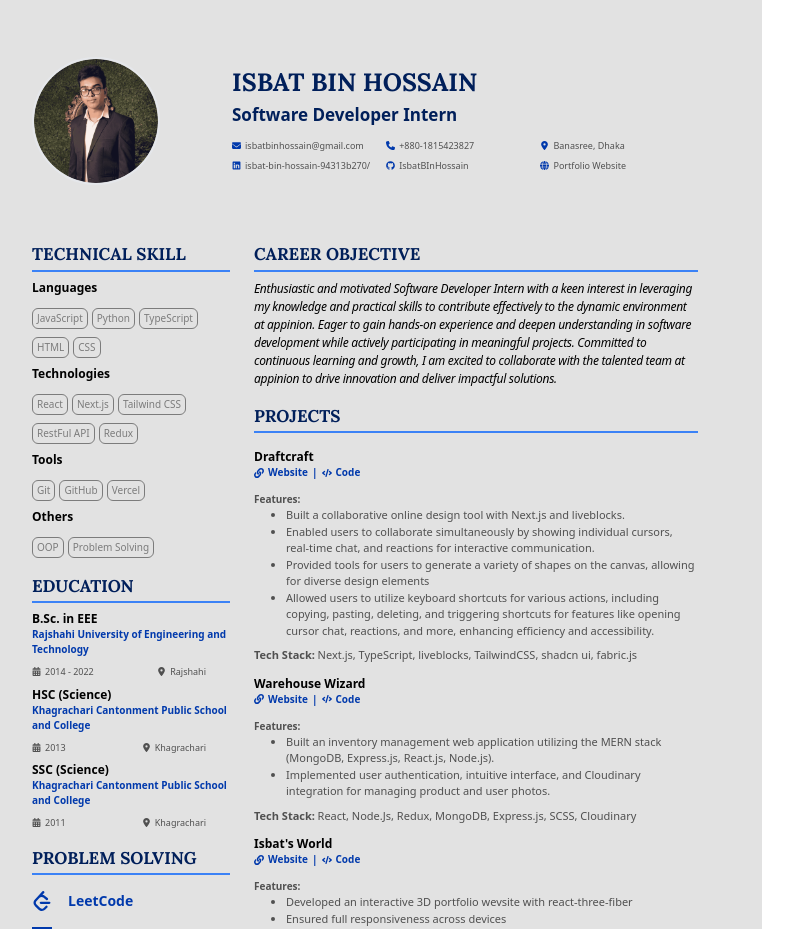
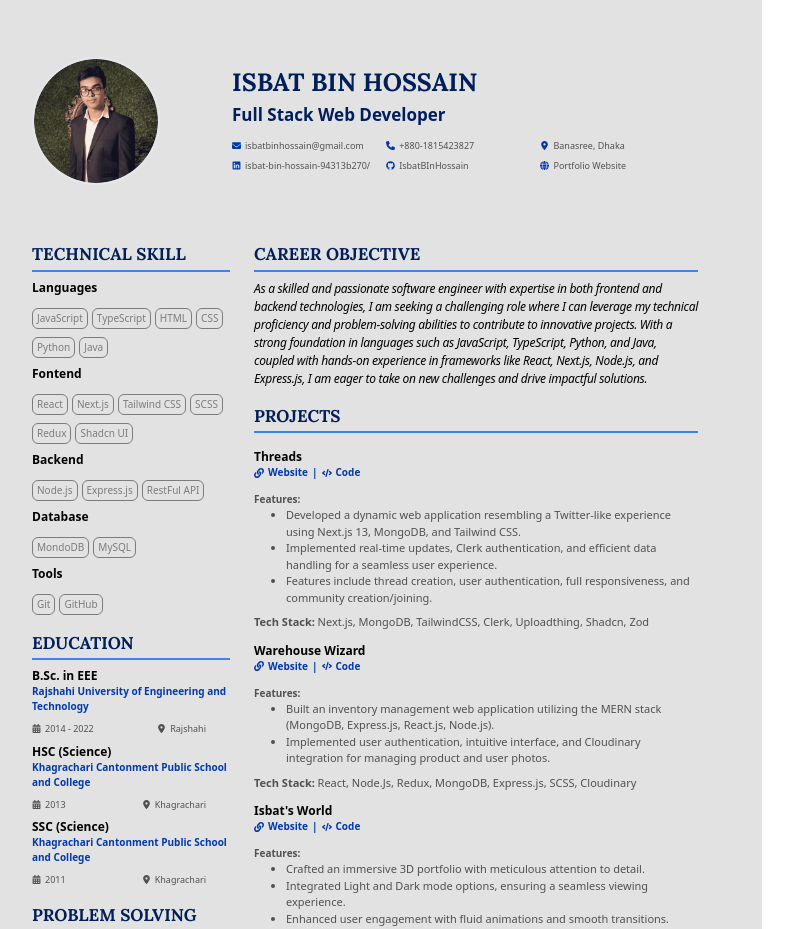
Before and after one commit to IsbatBInHossain/cv-maker, a React (Vite) app: page / in a window 1280 px wide. Shown: the top 929 px of the page, without its empty margins (32-825 px from the left). Built offline with nearby package versions, Linux system fonts and the light colour scheme.

Commit message:
merge data.js

```diff
--- a/src/data.js
+++ b/src/data.js
@@ -9,82 +9,93 @@ export const personalInfo = {
 }
 
 export const jobInfo = {
-  title: 'Software Developer Intern',
+  title: 'Full Stack Web Developer',
+  // 'career-objective':
+  //   'Seeking an Intern-Front End Developer role at WeTech Digital to apply and enhance my skills in web development. Eager to collaborate with a talented team in a vibrant environment, I aim to gain hands-on experience in designing, implementing, testing, and deploying high-performance user interfaces while staying abreast of industry trends and advancements. With a keen eye for detail and a passion for continuous learning, I am committed to delivering impactful solutions that drive business success and personal growth.',
   'career-objective':
-    'Enthusiastic and motivated Software Developer Intern with a keen interest in leveraging my knowledge and practical skills to contribute effectively to the dynamic environment at appinion. Eager to gain hands-on experience and deepen understanding in software development while actively participating in meaningful projects. Committed to continuous learning and growth, I am excited to collaborate with the talented team at appinion to drive innovation and deliver impactful solutions.',
+    'As a skilled and passionate software engineer with expertise in both frontend and backend technologies, I am seeking a challenging role where I can leverage my technical proficiency and problem-solving abilities to contribute to innovative projects. With a strong foundation in languages such as JavaScript, TypeScript, Python, and Java, coupled with hands-on experience in frameworks like React, Next.js, Node.js, and Express.js, I am eager to take on new challenges and drive impactful solutions.',
 }
 
 export const skills = {
   languages: [
     'JavaScript',
-    'Python',
     'TypeScript',
     'HTML',
     'CSS',
-    // 'C++'
+    'Python',
+    // 'C',
+    // 'C++',
+    'Java',
+    // 'C++',
   ],
-  // frontend: ['React', 'Tailwind CSS', 'SCSS', 'Redux'],
-  // backend: ['Node.js', 'Next.js', 'Express.js', 'RestFul API'],
-  // database: ['MondoDB', 'MySQL'],
-
-  technologies: [
+  // technologies: [
+  //   'Proteus',
+  //   'Simulink',
+  //   // 'l'
+  //   'MATLAB',
+  // ],
+  // technologies: [
+  //   'Next.js',
+  //   'Node.js',
+  //   'React',
+  //   'Redux',
+  //   'Tailwind CSS',
+  //   // 'Vue.js',
+  //   'SCSS',
+  //   'Shadcn UI',
+  //   'RestFul API',
+  //   'Express.js',
+  //   'MondoDB',
+  //   'MySQL',
+  // ],
+  fontend: [
     'React',
     'Next.js',
     'Tailwind CSS',
+    'SCSS',
     // 'Vue.js',
-    'RestFul API',
-    // 'SCSS',
     'Redux',
+    'Shadcn UI',
   ],
-  tools: ['Git', 'GitHub', 'Vercel'],
-  others: ['OOP', 'Problem Solving'],
+  backend: ['Node.js', 'Express.js', 'RestFul API'],
+  database: ['MondoDB', 'MySQL'],
+  tools: [
+    'Git',
+    'GitHub',
+    // 'Vercel',
+    //  'Figma'
+  ],
+  // others: [
+  //   'OOP',
+  //   'Problem Solving',
+  //   'MVC',
+  //   // 1
+  // ],
 }
 
 export const projects = [
   {
-    name: 'Draftcraft',
-    desc: 'Draftcraft is a collaborative online design tool built with Next.js and liveblocks',
+    name: 'Threads',
+    desc: 'Thread is a dynamic web application providing a Twitter-like experience. It utilizes real-time updates, Clerk authentication, and efficient data handling for a smooth and interactive user experience. Features include creating and sharing threads, user authentication, full responsiveness, personalized user profiles, and community creation/joining.',
     features: [
-      'Built a collaborative online design tool with Next.js and liveblocks.',
-      'Enabled users to collaborate simultaneously by showing individual cursors, real-time chat, and reactions for interactive communication.',
-      'Provided tools for users to generate a variety of shapes on the canvas, allowing for diverse design elements',
-      'Allowed users to utilize keyboard shortcuts for various actions, including copying, pasting, deleting, and triggering shortcuts for features like opening cursor chat, reactions, and more, enhancing efficiency and accessibility.',
+      'Developed a dynamic web application resembling a Twitter-like experience using Next.js 13, MongoDB, and Tailwind CSS.',
+      'Implemented real-time updates, Clerk authentication, and efficient data handling for a seamless user experience.',
+      'Features include thread creation, user authentication, full responsiveness, and community creation/joining.',
     ],
     'tech-stack': [
       'Next.js',
-      'TypeScript',
-      'liveblocks',
+      'MongoDB',
       'TailwindCSS',
-      'shadcn ui',
-      'fabric.js',
+      'Clerk',
+      'Uploadthing',
+      'Shadcn',
+      'Zod',
     ],
     links: {
-      website: 'https://draftcraft.vercel.app/',
-      code: 'https://github.com/IsbatBInHossain/draftcraft',
+      website: 'https://threads-clone-rho.vercel.app/',
+      code: 'https://github.com/IsbatBInHossain/threads-clone',
     },
   },
-  // {
-  //   name: 'Threads',
-  //   desc: 'Thread is a dynamic web application providing a Twitter-like experience. It utilizes real-time updates, Clerk authentication, and efficient data handling for a smooth and interactive user experience. Features include creating and sharing threads, user authentication, full responsiveness, personalized user profiles, and community creation/joining.',
-  //   features: [
-  //     'Developed a dynamic web application resembling a Twitter-like experience using Next.js 13, MongoDB, and Tailwind CSS.',
-  //     'Implemented real-time updates, Clerk authentication, and efficient data handling for a seamless user experience.',
-  //     'Features include thread creation, user authentication, full responsiveness, and community creation/joining.',
-  //   ],
-  //   'tech-stack': [
-  //     'Next.js',
-  //     'MongoDB',
-  //     'TailwindCSS',
-  //     'Clerk',
-  //     'Uploadthing',
-  //     'Shadcn',
-  //     'Zod',
-  //   ],
-  //   links: {
-  //     website: 'https://threads-clone-rho.vercel.app/',
-  //     code: 'https://github.com/IsbatBInHossain/threads-clone',
-  //   },
-  // },
   {
     name: 'Warehouse Wizard',
     desc: 'Warehouse Wizard is an inventory management web application built with the MERN stack (MongoDB, Express.js, React.js, Node.js). It allows users to manage inventory by adding, deleting, and editing products. Features include user authentication, intuitive interface, personalized user profiles, and Cloudinary integration for product and user photos.',
@@ -108,17 +119,17 @@ export const projects = [
   },
   {
     name: "Isbat's World",
-    desc: "Isbat's World is an interactive 3D portfolio website made with react-three-fiber. ",
+    desc: "Explore Isbat's World, an immersive 3D portfolio experience.",
     features: [
-      'Developed an interactive 3D portfolio wevsite with react-three-fiber',
-      'Ensured full responsiveness across devices',
-      'Added light and dark mode for enhacing user experience',
+      'Crafted an immersive 3D portfolio with meticulous attention to detail.',
+      'Integrated Light and Dark mode options, ensuring a seamless viewing experience.',
+      'Enhanced user engagement with fluid animations and smooth transitions.',
     ],
     'tech-stack': [
       'React',
-      'Tailwind CSS',
       'react-three-fiber',
       'react-three-drei',
+      'TailwindCSS',
     ],
     links: {
       website: 'https://isbats-world.vercel.app/',
@@ -141,11 +152,10 @@ export const projects = [
       'Google Outh 2.0',
     ],
     links: {
-      website: 'https://warehouse-wizard.vercel.app/',
-      code: 'https://github.com/IsbatBInHossain/Warehouse-Wizard',
+      website: 'https://prompt-central.vercel.app/',
+      code: 'https://github.com/IsbatBInHossain/prompt-central',
     },
   },
-
   // {
   //   name: 'Tech Haven',
   //   desc: 'Tech Haven is an e-commerce site powered by Payload CMS. It offers user-friendly features, including secure authentication, a streamlined admin panel for product management, secure payments through Stripe, and efficient pagination and search functionality.',
@@ -154,7 +164,7 @@ export const projects = [
   //     'Ensured secure authentication, and efficient payment processing through Stripe',
   //     'Added efficient pagination and search functionality.',
   //   ],
-  //   'tech-stack': ['Payload CMS', 'MongoDB', 'SCSS', 'Stripe'],
+  //   'tech-stack': ['Payload CMS', 'Next.js', 'MongoDB', 'SCSS', 'Stripe'],
   //   links: {
   //     website: 'https://e-commerce-site-with-payload.payloadcms.app/',
   //     code: 'https://github.com/IsbatBInHossain/Tech-Haven',
```
